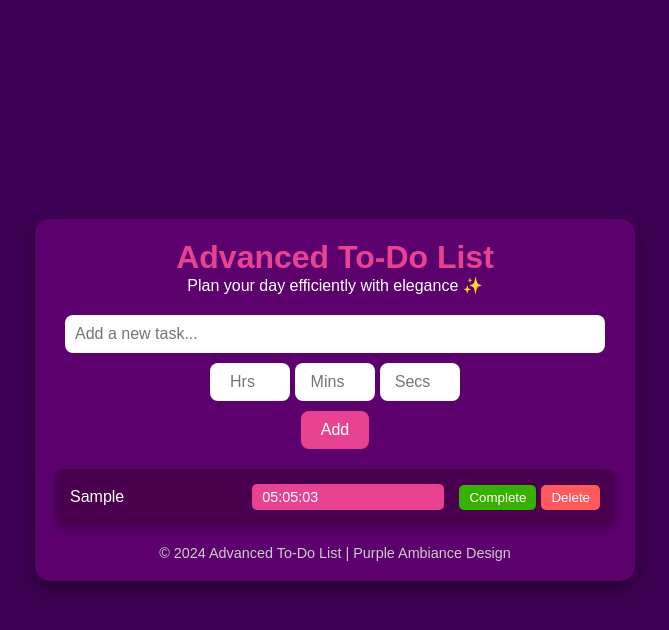
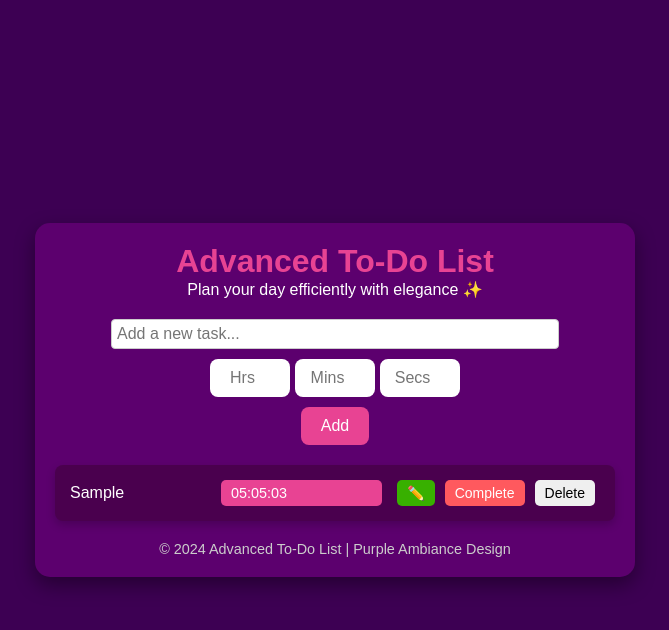
Before and after one commit to AnveshSrivastava/To-do-list-app, a plain HTML site: page index.html in a window 1280 px wide. Both pictures are taken after typing "Sample", "5", "5", "5" into the empty fields and a click on the button "Add". Shown: the whole page, without its empty margins (305-974 px from the left). Drawn offline with Linux system fonts and the light colour scheme.

Commit message:
Optimized

```diff
--- a/index.html
+++ b/index.html
@@ -8,39 +8,30 @@
 </head>
 <body>
   <div class="container">
-        <!-- Header Section -->
     <header>
       <h1>Advanced To-Do List</h1>
       <p>Plan your day efficiently with elegance ✨</p>
     </header>
 
-        <!-- To-Do Input Section -->
     <div class="input-section">
       <input type="text" id="todo-input" placeholder="Add a new task..." />
-
-          <!-- Timer Inputs -->
       <div class="timer-inputs">
         <input type="number" id="hours-input" placeholder="Hrs" min="0" />
         <input type="number" id="minutes-input" placeholder="Mins" min="0" />
         <input type="number" id="seconds-input" placeholder="Secs" min="0" />
       </div>
-
       <button id="add-btn">Add</button>
     </div>
 
-        <!-- To-Do List Section -->
     <div class="todo-list-section">
-          <ul id="todo-list">
-            <!-- Dynamic Task List -->
-          </ul>
+      <ul id="todo-list"></ul>
     </div>
 
-        <!-- Footer Section -->
     <footer>
       <p>&copy; 2024 Advanced To-Do List | Purple Ambiance Design</p>
     </footer>
   </div>
-  </div>
+
   <script src="script.js"></script>
 </body>
 </html>
--- a/script.js
+++ b/script.js
@@ -36,6 +36,11 @@ document.addEventListener("DOMContentLoaded", () => {
     const deleteBtn = document.createElement("button");
     deleteBtn.textContent = "Delete";
 
+    // Edit button with pencil icon
+    const editBtn = document.createElement("button");
+    editBtn.innerHTML = "✏️"; // Pencil icon
+
+    actions.appendChild(editBtn);
     actions.appendChild(completeBtn);
     actions.appendChild(deleteBtn);
 
@@ -89,6 +94,14 @@ document.addEventListener("DOMContentLoaded", () => {
       li.remove();
     });
 
+    // Edit task functionality
+    editBtn.addEventListener("click", () => {
+      const newTask = prompt("Edit your task:", task);
+      if (newTask) {
+        span.textContent = newTask;
+      }
+    });
+
     if (totalSeconds > 0) {
       startTimer();
     }
--- a/styles.css
+++ b/styles.css
@@ -153,3 +153,28 @@
   .completed {
     background: #360040;
   }
+
+  .actions button {
+    margin: 0 5px;
+    padding: 5px 10px;
+    cursor: pointer;
+    font-size: 14px;
+  }
+
+  .actions button:hover {
+    background-color: #e84393;
+    color: white;
+  }
+
+  input[type="text"] {
+    font-size: 16px;
+    padding: 5px;
+    width: 80%;
+    border-radius: 4px;
+    border: 1px solid #ccc;
+  }
+
+  input[type="text"]:focus {
+    outline: none;
+    border-color: #e84393;
+  }
```
Lines whose indentation alone changed are shown as unchanged.
